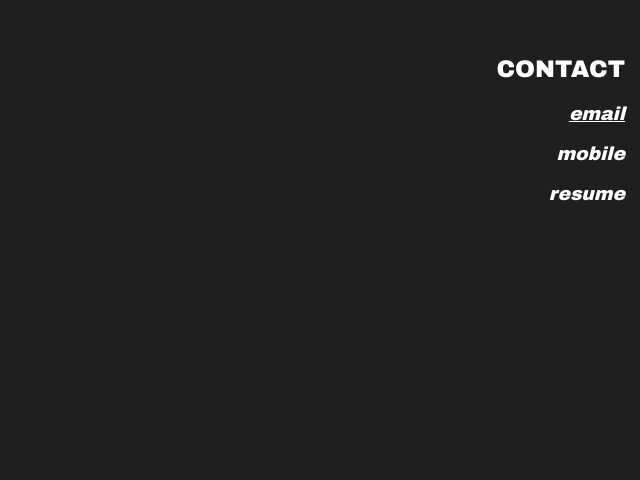
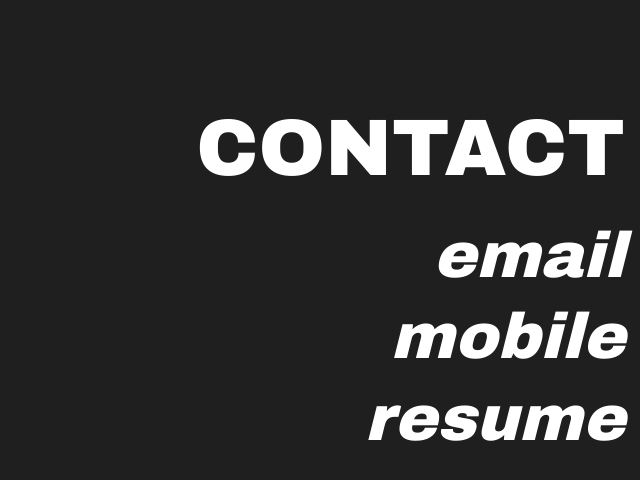
Before and after one commit to joyiyap/my-site, a website built with webpack: page app/index.html in a window 1280 px wide. Shown: the part 2539-3019 px from the top of the page, without its empty margins (640-1280 px from the left). Before the commit the page ends 2955 px from the top, so only its background shows below. Built offline with nearby package versions, Linux system fonts and the light colour scheme.

Commit message:
Added contact details

```diff
--- a/app/assets/styles/modules/_contact.css
+++ b/app/assets/styles/modules/_contact.css
@@ -6,6 +6,16 @@
 	}
 
 	&__title {
+		font-size: 5rem;
+		margin-bottom: 1.5rem;
+	}
 
+	&__detail {
+		font-size: 4rem;
+		margin: .5rem 0;
+
+		a {
+			text-decoration: none;
+		}
 	}
 }
--- a/app/index.html
+++ b/app/index.html
@@ -86,9 +86,9 @@
 			<div class="contact__container">
 				<h2 class="contact__title">CONTACT</h2>
 				<address>
-					<h3><a href="mailto:joyiyap19@gmail.com">email</a></h3>
-					<h3>mobile</h3>
-					<h3>resume</h3>
+					<h3 class="contact__detail"><a href="mailto:joyiyap19@gmail.com">email</a></h3>
+					<h3 class="contact__detail"><a href="tel:+642108815311">mobile</a></h3>
+					<h3 class="contact__detail"><a href="assets/pdfs/cv.pdf" target="_blank">resume</a></h3>
 				</address>
 			</div>
 		</div>
--- a/app/temp/styles/styles.css
+++ b/app/temp/styles/styles.css
@@ -506,5 +506,15 @@ a {
 	}
 
 .contact__title {
+		font-size: 5rem;
+		margin-bottom: 1.5rem;
+	}
 
+.contact__detail {
+		font-size: 4rem;
+		margin: .5rem 0;
 	}
+
+.contact__detail a {
+			text-decoration: none;
+		}
```
Also changed, not shown: 1 other file.
